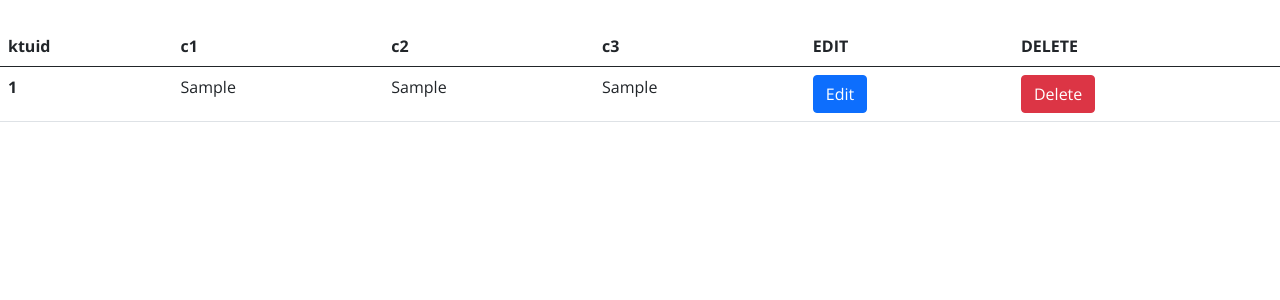
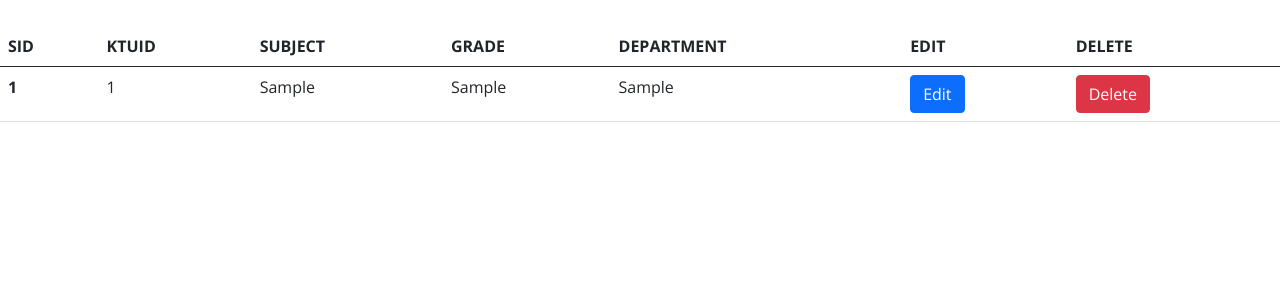
Before and after one commit to sujith-kumara/SATA, a Flask app: page /markdetails in a window 1280 px wide. Shown: the part 70-370 px from the top of the page. Run offline with Flask 2, Linux system fonts and the light colour scheme; tables that the repository leaves empty hold one stand-in row (values such as "Sample post"); some libraries are stand-ins or nearby versions.

Commit message:
delete-marks

```diff
--- a/main.py
+++ b/main.py
@@ -194,6 +194,12 @@ def query():
         return render_template("query.html", stats=stats, query=query, sid_d=dept_sid_d, ktuid_d=dept_ktuid_d, subject_d=dept_subject_d, grade_d=grade_d, dept_d=dept_d)
     return render_template("query.html")
 
+@app.route("/deletemarks/<string:id>", methods=["POST", "GET"])
+def deletemarks(id):
+    db.engine.execute(f"DELETE FROM marks WHERE marks.SID='{id}'")
+    flash("Slot Deleted Successful", "danger")
+    return redirect("/markdetails")
+
 @app.route("/delete/<string:id>", methods=["POST", "GET"])
 @login_required
 def delete(id):
--- a/templates/markdetails.html
+++ b/templates/markdetails.html
@@ -17,15 +17,11 @@
         <table class="table">
             <thead class="thead-light">
                 <tr>
-                    <th scope="col">ktuid</th>
-                    <th scope="col">c1</th>
-                    <th scope="col">c2</th>
-                    <th scope="col">c3</th>
-                    <!-- <th scope="col">c4</th>
-                          <th scope="col">c5</th>
-                          <th scope="col">c6</th>
-                          <th scope="col">c7</th>
-                          <th scope="col">c8</th> -->
+                    <th scope="col">SID</th>
+                    <th scope="col">KTUID</th>
+                    <th scope="col">SUBJECT</th>
+                    <th scope="col">GRADE</th>
+                    <th scope="col">DEPARTMENT</th>
                     <th scope="col">EDIT</th>
                     <th scope="col">DELETE</th>
                 </tr>
@@ -33,7 +29,8 @@
             <tbody>
                 {% for post in query %}
                     <tr>
-                        <th scope="row">{{ post.KTUID }}</th>
+                        <th scope="row">{{ post.SID }}</th>
+                        <td>{{ post.KTUID }}</td>
                         <td>{{ post.C1 }}</td>
                         <td>{{ post.C2 }}</td>
                         <td>{{ post.C3 }}</td>
@@ -43,13 +40,13 @@
                               <td>{{post.C7}}</td>
                               <td>{{post.C8}}</td> -->
                         <td>
-                            <a href="/edit/{{ post.KTUID }}">
+                            <a href="/editmarks/{{ post.KTUID }}">
                                 <button class="btn btn-primary">Edit
                                 </button>
                             </a>
                         </td>
                         <td>
-                            <a href="/delete/{{ post.KTUID }}">
+                            <a href="/deletemarks/{{ post.SID }}">
                                 <button onclick="return confirm('Are you sure to Delete data');" class="btn btn-danger">Delete
                                 </button>
                             </a>
```
